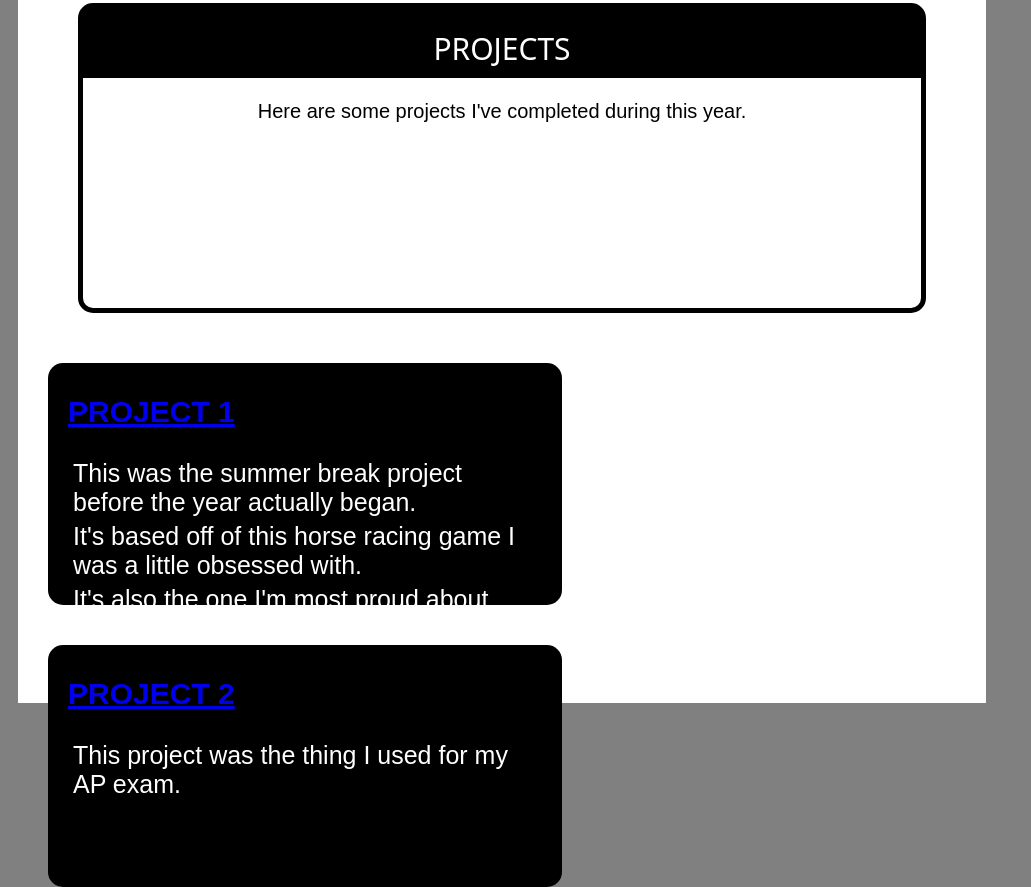
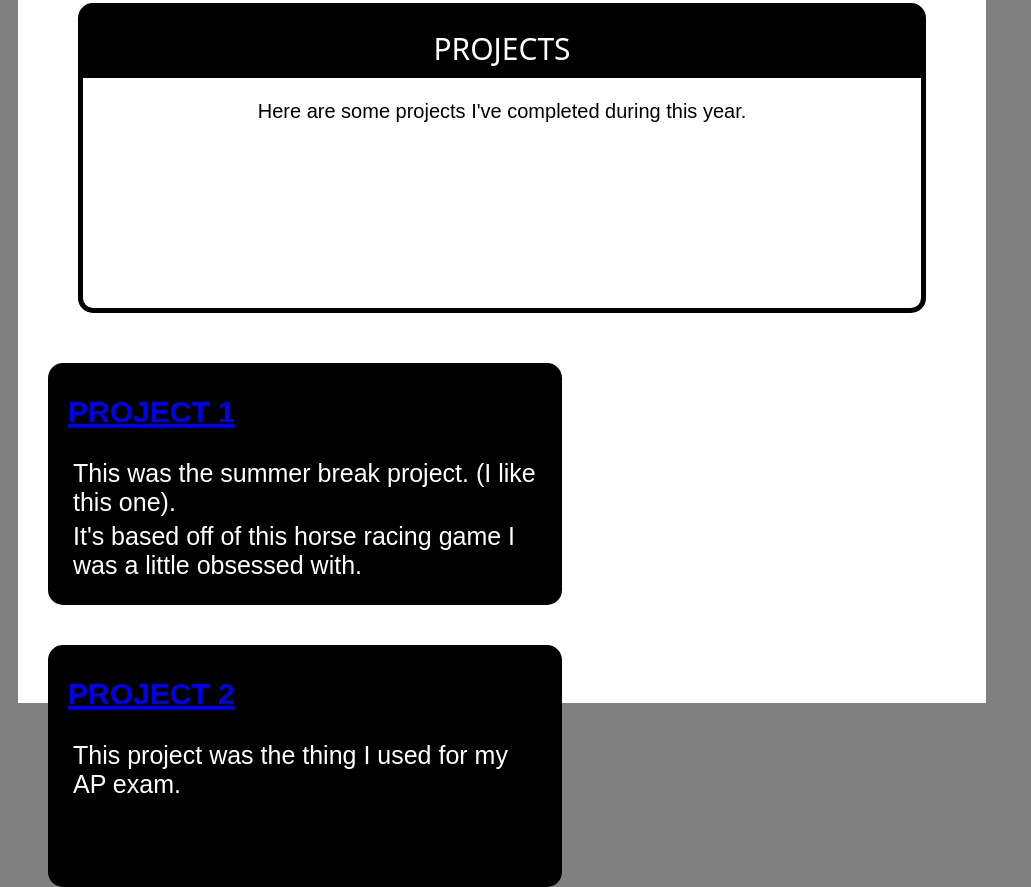
Before and after one commit to rlantion/apcsp_cap, a plain HTML site: page projects.html in a window 1280 px wide. Shown: the part 815-1702 px from the top of the page, without its empty margins (0-1031 px from the left). Drawn offline with Linux system fonts and the light colour scheme; a web font is replaced by a local one.

Commit message:
Revise PROJECT 1 description in projects.html
Updated description for PROJECT 1 to reflect personal sentiment.

```diff
--- a/projects.html
+++ b/projects.html
@@ -33,9 +33,8 @@
   <div>
     <div class="sub-box">
       <h3><a href="https://scratch.mit.edu/projects/1193036774">PROJECT 1</a></h3>
-      <p>This was the summer break project before the year actually began.</p>
+      <p>This was the summer break project. (I like this one).</p>
       <p>It's based off of this horse racing game I was a little obsessed with.</p>
-      <p>It's also the one I'm most proud about.</p>
     </div>
     <div class="sub-box">
       <h3><a href="https://studio.code.org/projects/applab/aca3e16c-0bec-4c49-bf97-69844a84de43">PROJECT 2</a></h3>
```
